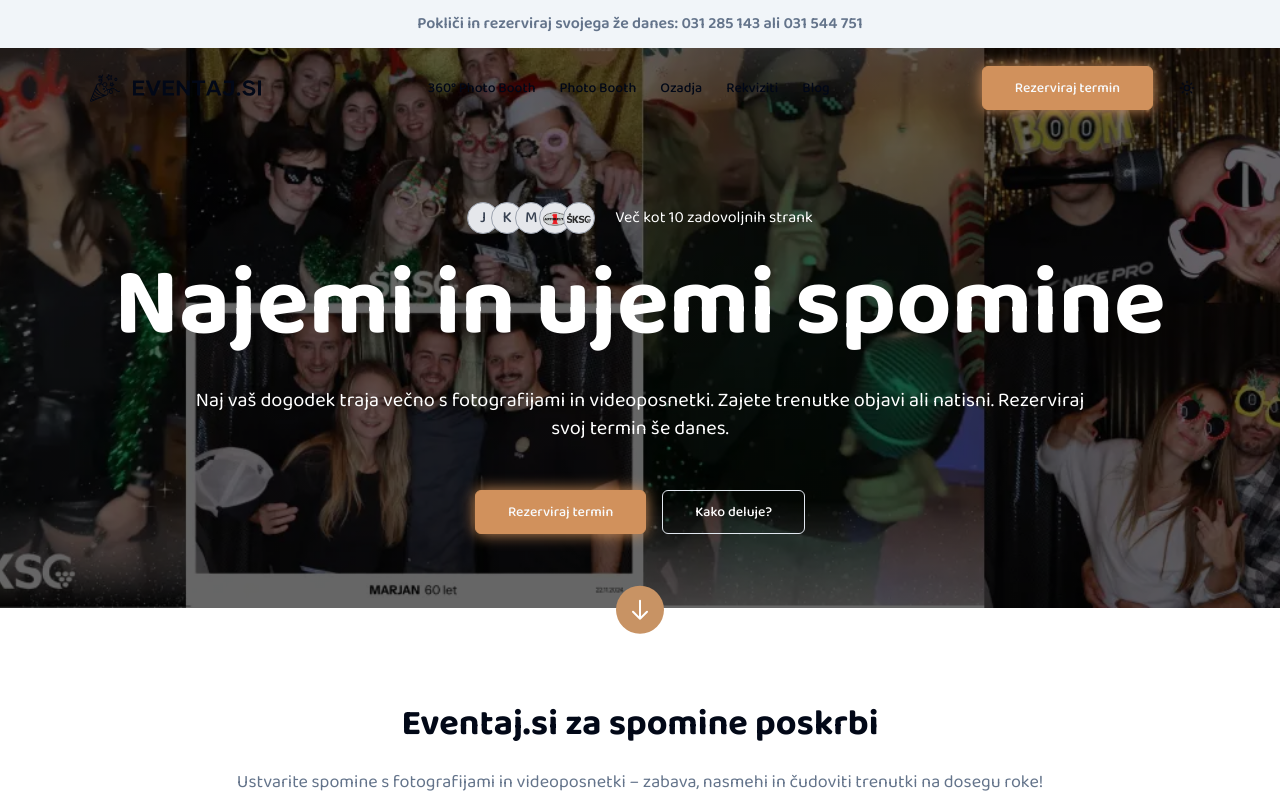
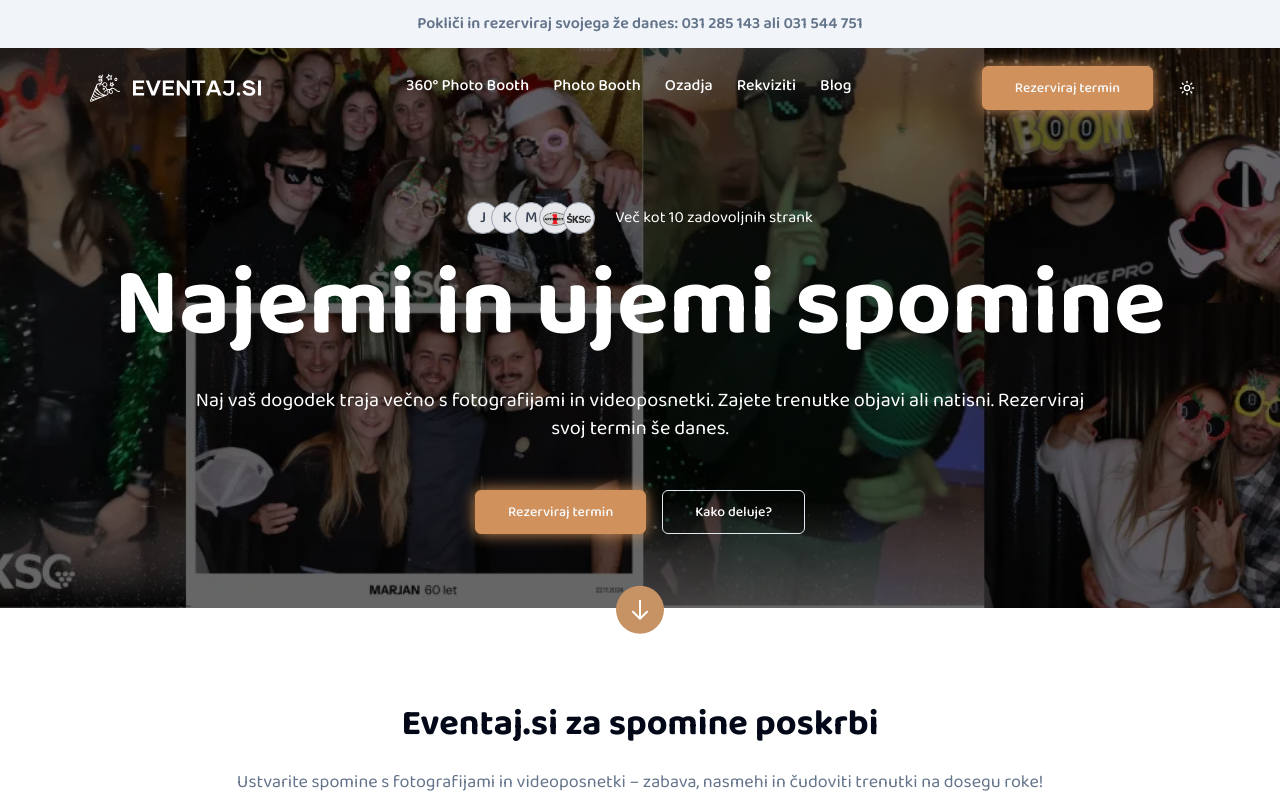
Before and after one commit to pmitja/Eventaj.si, a Next.js app: page / in a window 1280 px wide. Shown: the top 800 px of the page. Built offline with nearby package versions, Linux system fonts and the light colour scheme.

Commit message:
Fix navbar.

```diff
--- a/components/navigation/nav-links.tsx
+++ b/components/navigation/nav-links.tsx
@@ -3,28 +3,36 @@
 import { navigation } from "@/content/navigation";
 import { cn } from "@/lib/utils";
 import Link from "next/link";
+import { usePathname } from "next/navigation";
 
 interface NavLinksProps {
   isScrolled: boolean;
 }
 
 export function NavLinks({ isScrolled }: NavLinksProps) {
+  const pathname = usePathname();
+
   return (
     <nav className="hidden md:flex items-center gap-6">
-      {navigation.map((item) => (
+      {navigation.map((item) => {
+        const isActive = pathname === item.href;
+        return (
           <Link
             key={item.name}
             href={item.href}
             className={cn(
-            "text-sm font-medium transition-colors hover:text-brand",
+              "text-md font-medium transition-colors hover:text-primary relative pb-1",
               isScrolled
-              ? "text-gray-900 dark:text-gray-100"
-              : "text-foreground dark:text-white"
+                ? "text-gray-900 dark:text-foreground"
+                : "text-white dark:text-white",
+              isActive &&
+                "after:absolute after:left-0 after:right-0 after:bottom-0 after:h-0.5 after:bg-primary"
             )}
           >
             {item.name}
           </Link>
-      ))}
+        );
+      })}
     </nav>
   );
 }
--- a/components/navigation/navbar.tsx
+++ b/components/navigation/navbar.tsx
@@ -45,11 +45,11 @@ const Navbar = ({ scrolled }: NavbarProps) => {
         "fixed left-0 right-0 z-40 transition-all duration-300",
         scrolled || isOpen
           ? "top-0 bg-background/80 backdrop-blur-sm border-b border-border shadow-sm text-foreground"
-          : "top-14 sm:top-12 bg-background/80 md:bg-transparent backdrop-blur-sm md:backdrop-blur-none text-foreground dark:text-white"
+          : "top-14 sm:top-12 bg-background/80 md:bg-transparent backdrop-blur-sm md:backdrop-blur-none text-white"
       )}
     >
       <div className="container mx-auto px-4">
-        <div className="flex items-center h-20">
+        <div className="flex items-center h-20 ">
           {/* Logo */}
           <Link
             href="/"
```
Lines whose indentation alone changed are shown as unchanged.
